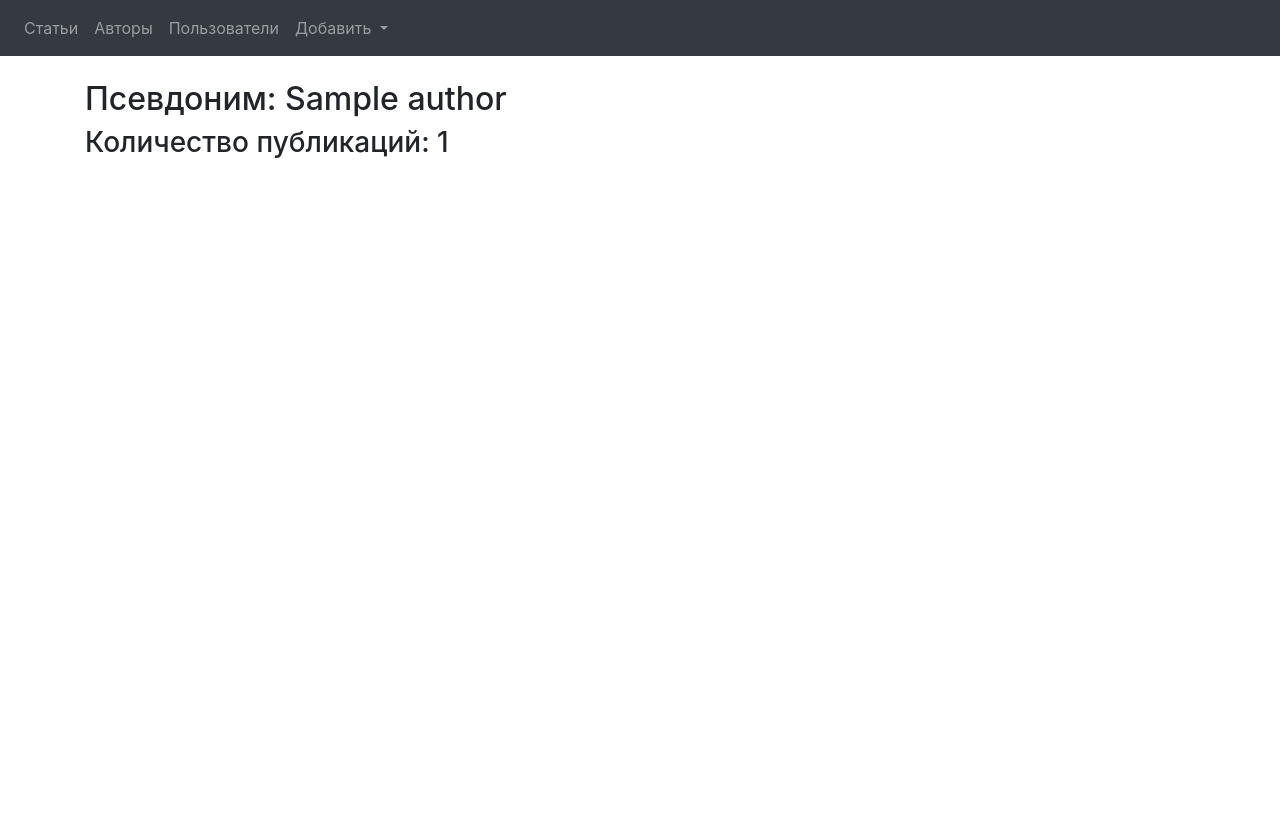
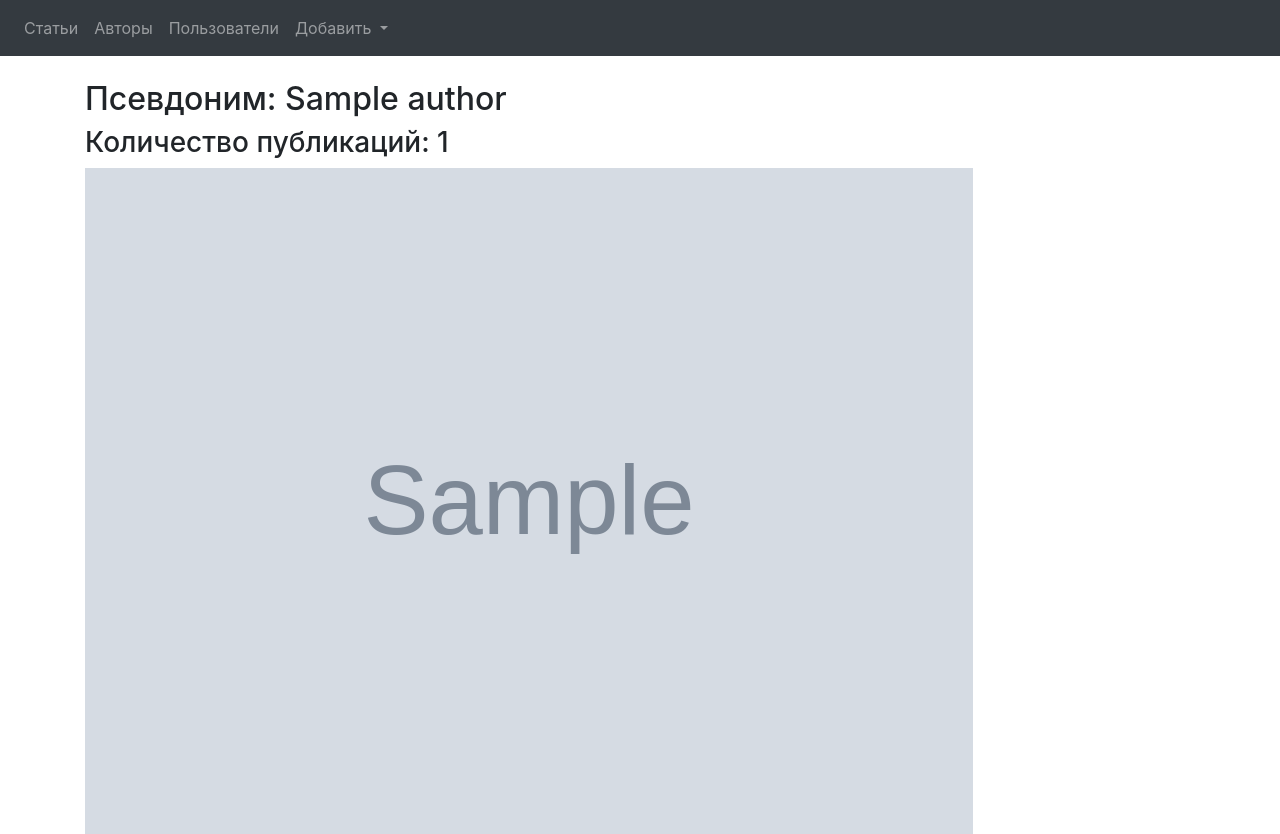
Before and after one commit to Amankaium/itblog, a Django app: template article/templates/article/profile.html in a window 1280 px wide. Before the commit the page ends 800 px from the top, so only its background shows below. Run offline with Django 3.2, Linux system fonts and the light colour scheme; the template is opened without the code that fills it: most values are stand-ins (such as "Sample title", 1, 10 or a date in 2020); some libraries are stand-ins or nearby versions.

Commit message:
added profile photo to profile page

```diff
--- a/article/templates/article/profile.html
+++ b/article/templates/article/profile.html
@@ -4,5 +4,6 @@
 
     <h2>Псевдоним: {{ author.name }}</h2>
     <h3>Количество публикаций: {{ author.articles.count }}</h3>
+    <img src="{{ author.photo.url }}" width="80%">
 
 {% endblock %}
```
